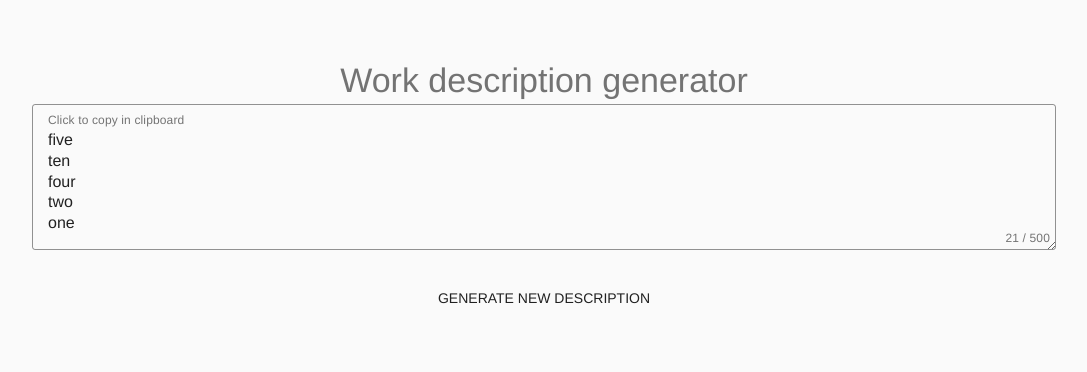
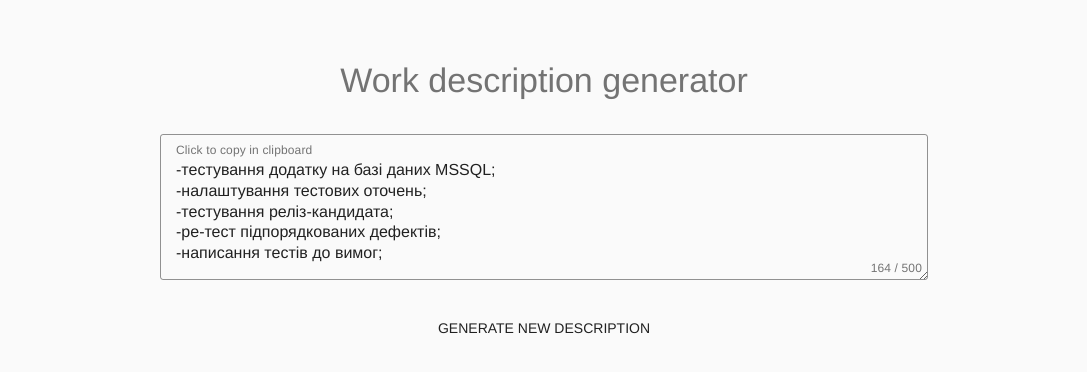
Before and after one commit to SergeyPush/workdescription, a Vue app: page / in a window 1280 px wide. Shown: the top 372 px of the page, without its empty margins (96-1183 px from the left). Built offline with nearby package versions, Linux system fonts and the light colour scheme; what vue-toast-notification would draw is missing.

Commit message:
Changed data

```diff
--- a/src/assets/db.json
+++ b/src/assets/db.json
@@ -1,5 +1,5 @@
 {
-  "qa": [
+  "dev": [
     "one",
     "two",
     "three",
@@ -11,5 +11,43 @@
     "nine",
     "ten"
   ],
-  "dev": ["1", "2", "3", "4", "5", "6", "7", "8", "9"]
+  "qa": [
+    "-приймальне тестування додатку;",
+    "-поточне тестування збірок додатку;",
+    "-написання тестової документації;",
+    "-тестування вимог до додатку;",
+    "-написання та актуалізація вимог до додатку;",
+    "-написання тест кейсів для тестування;",
+    "-тестування реліз-кандидата;",
+    "-регресивне тестування додатку;",
+    "-написання тестів до вимог;",
+    "-перевірка вимог додатку;",
+    "-тестування додатку на різних базах даних;",
+    "-написання  скриптів для автоматизованого тестування;",
+    "-написання Acceptance Criteria для вимог;",
+    "-тестування додатку на операційній системі Linux;",
+    "-написання тестової документації (Test Cases, Bug Reports);",
+    "-тестування додатку на базі даних MSSQL;",
+    "-тестування додатку на базі даних Oracle;",
+    "-тестування додатку на базі даних MSSQL;",
+    "-тестування в браузері Edge;",
+    "-тестування в браузері Chrome",
+    "-тестування в браузері Firefox;",
+    "-написання скриптів для автоматизованого тестування використовуючи Java та Selenide;",
+    "-кросс-браузерне тестування;",
+    "-тестування мігації системи;",
+    "-інсталляція та конфігурування робочого програмного середовища;",
+    "-тестування репортів;",
+    "-написання скриптів для бази даних SQL;",
+    "-аналіз тестування і його оптимізація;",
+    "-оформлення тестової документації;",
+    "-проведення функціонального і нефункціонального тестування веб додатку;",
+    "-планування щодо поліпшення якості продукту;",
+    "-аналіз результатів тестування;",
+    "-ре-тест підпорядкованих дефектів;",
+    "-аналіз тестового покриття;",
+    "-налаштування тестових оточень;",
+    "-підготовка тестових даних;",
+    "-інтеграція з системами автоматичного запуску або утримування інтеграції;"
+  ]
 }
--- a/src/views/Home.vue
+++ b/src/views/Home.vue
@@ -1,6 +1,6 @@
 <template>
   <div class="container">
-    <div>
+    <div class="title">
       <span class="md-display-1">Work description generator</span>
     </div>
     <md-field>
@@ -49,7 +49,7 @@ export default {
 
 <style lang="scss" scoped>
 .container {
-  max-width: 80%;
+  max-width: 60%;
   margin-left: auto;
   margin-right: auto;
   padding-top: 60px;
@@ -59,4 +59,7 @@ export default {
   margin-bottom: 0px;
   height: 130px;
 }
+.title {
+  padding-bottom: 30px;
+}
 </style>
```
